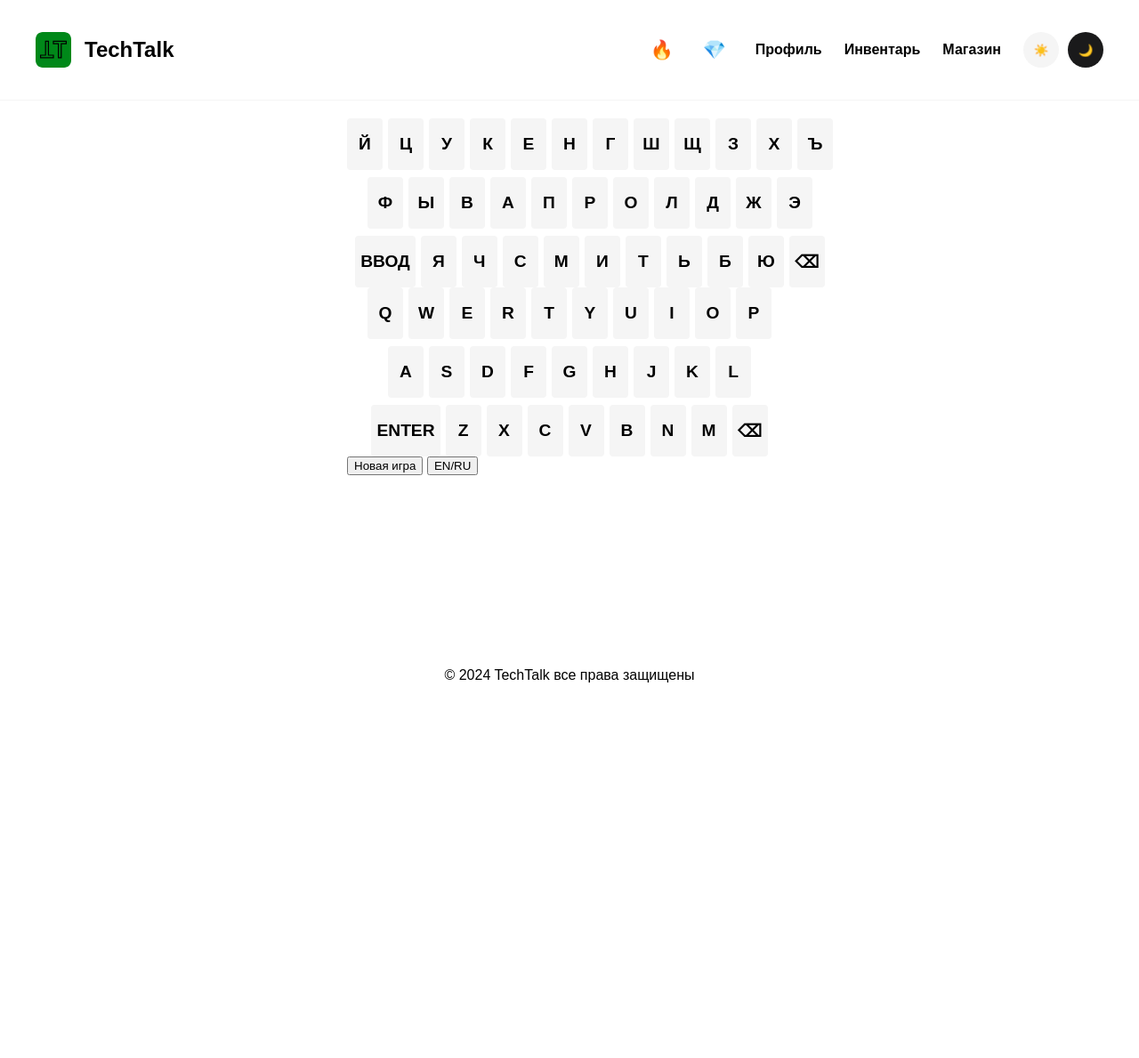
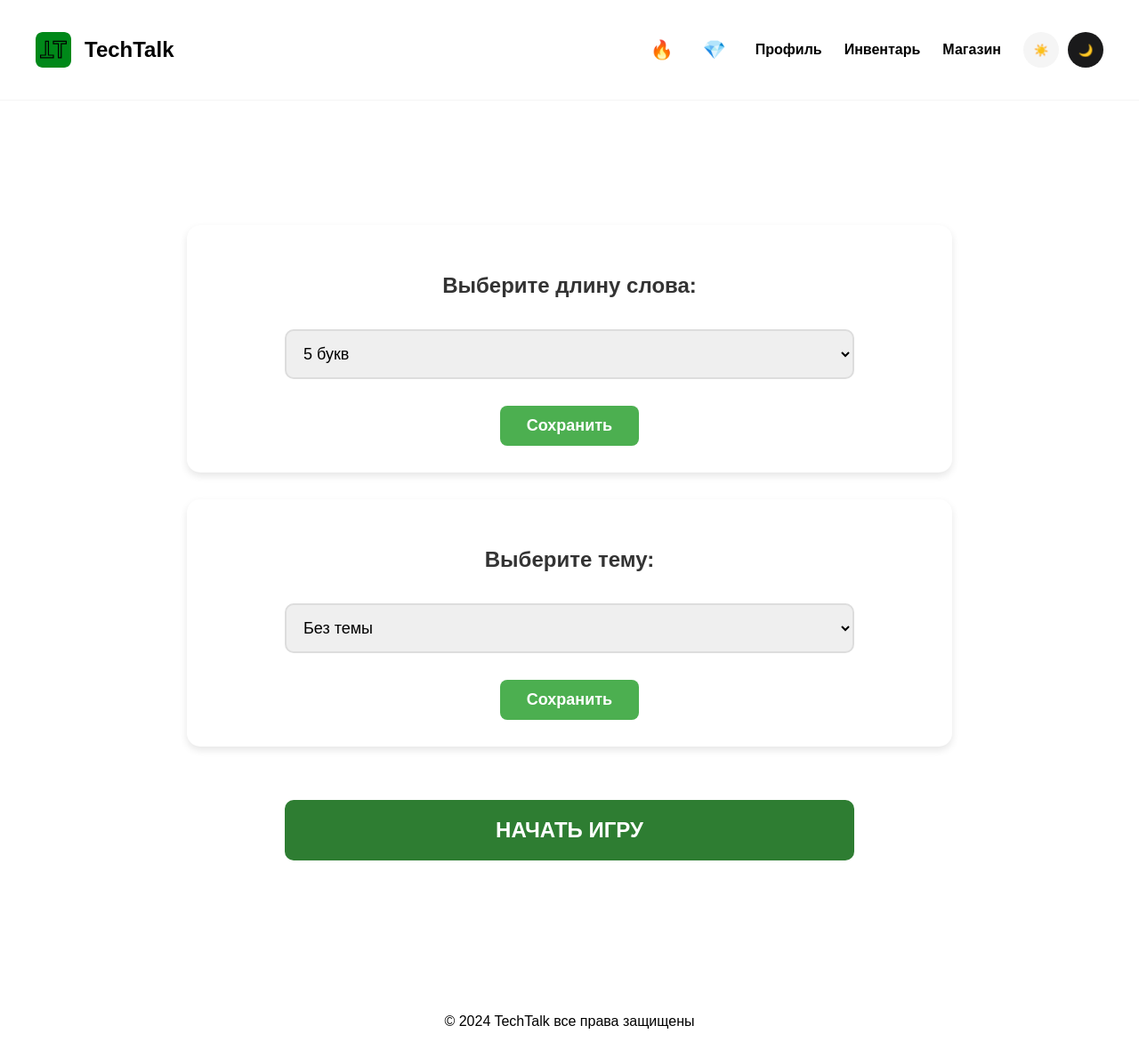
Before and after one commit to dany-simonov/TechTalk, a Flask app: page /game in a window 1280 px wide. Shown: the whole page at 89% size. Before the commit the page ends 767 px from the top, so only its background shows below. Run offline with Flask 3, Linux system fonts and the light colour scheme; data comes from the database, SQL or seed files in the repository; both versions use the stored data as it was after the commit.

Commit message:
creation of the game itself

```diff
--- a/techtalk/app.py
+++ b/techtalk/app.py
@@ -1,11 +1,14 @@
 from flask import Flask, render_template, request, jsonify, session, redirect
 from database import Database
 from config import Config
+from import_words import import_words_from_site
 
 app = Flask(__name__)
 app.config.from_object(Config)
 app.config['SECRET_KEY'] = '5e884898da28047151d0e56f8dc6292773603d0d6aabbdd62a11ef721d1542d8'
+
 db = Database()
+import_words_from_site()
 
 @app.route('/')
 def index():
@@ -76,22 +79,38 @@ def store():
 @app.route('/game')
 def game():
     lang = request.args.get('lang', 'ru')
-    if lang not in app.config['LANGUAGES']:
+    return render_template(f'pregame_{lang}.html', current_user={'nickname': 'Player'})
+
+@app.route('/start_game')
+def start_game():
+    lang = request.args.get('lang', 'ru')
+    length = request.args.get('length', 5, type=int)
+    theme = request.args.get('theme', 'none')
+
+    word = db.get_random_word(lang, length, theme)
+    if not word:
         return redirect('/')
 
-    session['language'] = lang
-    session['attempts'] = 0
-    word_pair = db.get_random_word(lang, app.config['GAME_WORD_LENGTH'])
+    session['game_word'] = word[0].upper()
+    session['game_lang'] = lang
 
-    if not word_pair:
-        return redirect('/')
+    if lang == 'ru':
+        return render_template('game_ru.html', current_user={'nickname': 'Player'})
+    else:
+        return render_template('game_en.html', current_user={'nickname': 'Player'})
 
-    session['word'] = word_pair[0].upper()
-    current_user = {
-        'nickname': session.get('nickname', 'guest'),
-        'id': session.get('user_id', None)
-    }
-    return render_template('game.html', lang=lang, current_user=current_user)
+
+
+@app.route('/get_word')
+def get_word():
+    length = request.args.get('length', 5, type=int)
+    lang = request.args.get('lang', 'ru')
+    word = db.get_random_word(lang, length)
+
+    if word:
+        session['game_word'] = word[0].upper()
+        return jsonify({'word': word[0].upper()})
+    return jsonify({'error': 'Word not found'})
 
 @app.route('/check', methods=['POST'])
 def check_word():
--- a/techtalk/static/css/game.css
+++ b/techtalk/static/css/game.css
@@ -1,7 +1,14 @@
+:root {
+    --correct-color: #4CAF50;
+    --present-color: #FFA726;
+    --absent-color: #757575;
+}
+
 .game-container {
     max-width: 500px;
     margin: 0 auto;
     padding: 20px;
+    min-height: calc(100vh - 160px);
 }
 
 .game-board {
@@ -13,12 +20,13 @@
 .game-row {
     display: flex;
     gap: 5px;
+    justify-content: center;
 }
 
 .game-cell {
     width: 60px;
     height: 60px;
-    border: 2px solid var(--gray-text);
+    border: 2px solid var(--border-color);
     border-radius: 4px;
     display: flex;
     justify-content: center;
@@ -26,11 +34,13 @@
     font-size: 2rem;
     font-weight: bold;
     text-transform: uppercase;
+    transition: all 0.2s ease;
 }
 
 .keyboard {
     display: grid;
     gap: 8px;
+    margin-top: 20px;
 }
 
 .keyboard-row {
@@ -49,15 +59,18 @@
     font-size: 1.2rem;
     font-weight: bold;
     cursor: pointer;
-    transition: background-color 0.2s;
+    transition: all 0.2s ease;
+    text-transform: uppercase;
 }
 
 .key:hover {
     opacity: 0.9;
+    transform: scale(1.05);
 }
 
-.key.wide {
+.key.special {
     min-width: 65px;
+    background-color: var(--accent-color);
 }
 
 .key.correct {
@@ -71,26 +84,61 @@
 }
 
 .key.absent {
-    background-color: var(--gray-text);
+    background-color: var(--absent-color);
     color: white;
 }
 
 .message {
     text-align: center;
     margin: 20px 0;
-    padding: 10px;
-    border-radius: 4px;
+    padding: 15px;
+    border-radius: 8px;
     font-weight: bold;
+    opacity: 0;
+    transform: translateY(-20px);
+    transition: all 0.3s ease;
 }
 
-.message.error {
-    background-color: #ff4444;
-    color: white;
+.message.show {
+    opacity: 1;
+    transform: translateY(0);
 }
 
-.message.success {
-    background-color: var(--correct-color);
+.controls {
+    display: flex;
+    justify-content: center;
+    gap: 15px;
+    margin-top: 20px;
+}
+
+.btn {
+    padding: 10px 20px;
+    border: none;
+    border-radius: 4px;
+    background-color: var(--accent-color);
     color: white;
+    font-weight: bold;
+    cursor: pointer;
+    transition: all 0.2s ease;
+}
+
+.btn:hover {
+    transform: scale(1.05);
+}
+
+.hidden {
+    display: none;
+}
+
+.word-length-selector {
+    margin-bottom: 20px;
+    text-align: center;
+}
+
+.word-length-selector select {
+    padding: 5px 10px;
+    font-size: 16px;
+    margin-left: 10px;
 }
 
 @media (max-width: 500px) {
@@ -103,10 +151,15 @@
     .key {
         min-width: 30px;
         height: 45px;
-        font-size: 1rem;
+        font-size: 0.9rem;
     }
 
-    .key.wide {
+    .key.special {
         min-width: 50px;
     }
+
+    .controls {
+        flex-direction: column;
+        align-items: center;
+    }
 }
--- a/techtalk/static/css/home_page.css
+++ b/techtalk/static/css/home_page.css
@@ -258,6 +258,30 @@ footer {
     font-weight: 600;
 }
 
+.language-selection {
+    display: flex;
+    justify-content: center;
+    gap: 20px;
+    margin-top: 50px;
+}
+
+.language-button {
+    display: inline-block;
+    padding: 15px 40px;
+    background-color: #4CAF50;
+    color: white;
+    text-decoration: none;
+    border-radius: 5px;
+    font-size: 18px;
+    font-weight: bold;
+    transition: transform 0.2s;
+}
+
+.language-button:hover {
+    transform: scale(1.05);
+}
+
+
 @media (max-width: 768px) {
     .language-buttons {
         flex-direction: column;
--- /dev/null
+++ b/techtalk/static/css/pregame.css
@@ -0,0 +1,65 @@
+.pregame-container {
+    max-width: 800px;
+    margin: 100px auto;
+    padding: 40px;
+    display: flex;
+    flex-direction: column;
+    align-items: center;
+}
+
+.settings-card {
+    background: white;
+    border-radius: 15px;
+    padding: 30px;
+    margin-bottom: 30px;
+    box-shadow: 0 4px 8px rgba(0,0,0,0.1);
+    width: 100%;
+    text-align: center;
+}
+
+.settings-card h3 {
+    font-size: 24px;
+    margin-bottom: 20px;
+    color: #333;
+}
+
+.pregame-select {
+    width: 80%;
+    padding: 15px;
+    margin: 15px 0;
+    border: 2px solid #ddd;
+    border-radius: 10px;
+    font-size: 18px;
+}
+
+.save-btn {
+    background: #4CAF50;
+    color: white;
+    border: none;
+    padding: 12px 30px;
+    border-radius: 8px;
+    cursor: pointer;
+    font-size: 18px;
+    margin-top: 15px;
+    font-weight: bold;
+}
+
+.start-game-btn {
+    background: #2E7D32;
+    color: white;
+    border: none;
+    padding: 20px 40px;
+    border-radius: 10px;
+    cursor: pointer;
+    font-size: 24px;
+    width: 80%;
+    margin-top: 30px;
+    font-weight: bold;
+    text-transform: uppercase;
+}
+
+.save-btn:hover, .start-game-btn:hover {
+    opacity: 0.9;
+    transform: scale(1.02);
+    transition: all 0.2s ease;
+}
--- a/techtalk/static/js/game.js
+++ b/techtalk/static/js/game.js
@@ -1,3 +1,8 @@
+let currentRow = 0;
+let currentCell = 0;
+let gameOver = false;
+let currentGuess = '';
+
 document.addEventListener('DOMContentLoaded', () => {
     const gameBoard = document.querySelector('.game-board');
     const keyboard = document.querySelector('.keyboard');
@@ -39,4 +44,116 @@ document.addEventListener('DOMContentLoaded', () => {
 
         keyboard.appendChild(keyboardRow);
     });
+
+    // Обработка физической клавиатуры
+    document.addEventListener('keydown', (e) => {
+        if (gameOver) return;
+
+        if (e.key === 'Enter') {
+            handleKeyPress('ВВОД');
+        } else if (e.key === 'Backspace') {
+            handleKeyPress('⌫');
+        } else if (/^[а-яА-ЯёЁ]$/.test(e.key)) {
+            handleKeyPress(e.key.toUpperCase());
+        }
+    });
 });
+
+function handleKeyPress(key) {
+    if (gameOver) return;
+
+    const currentRowElement = document.querySelectorAll('.game-row')[currentRow];
+    const cells = currentRowElement.querySelectorAll('.game-cell');
+
+    if (key === '⌫') {
+        if (currentCell > 0) {
+            currentCell--;
+            cells[currentCell].textContent = '';
+            currentGuess = currentGuess.slice(0, -1);
+        }
+    } else if (key === 'ВВОД') {
+        if (currentGuess.length === 5) {
+            checkGuess();
+        }
+    } else if (currentCell < 5) {
+        cells[currentCell].textContent = key;
+        currentGuess += key;
+        currentCell++;
+    }
+}
+
+function checkGuess() {
+    fetch('/check', {
+        method: 'POST',
+        headers: {
+            'Content-Type': 'application/json',
+        },
+        body: JSON.stringify({ guess: currentGuess })
+    })
+    .then(response => response.json())
+    .then(data => {
+        const currentRowElement = document.querySelectorAll('.game-row')[currentRow];
+        const cells = currentRowElement.querySelectorAll('.game-cell');
+
+        data.result.forEach((result, index) => {
+            cells[index].classList.add(result);
+            const key = document.querySelector(`.key[data-key="${currentGuess[index]}"]`);
+            if (key) {
+                if (result === 'correct') {
+                    key.classList.add('correct');
+                } else if (result === 'present' && !key.classList.contains('correct')) {
+                    key.classList.add('present');
+                } else if (result === 'absent' && !key.classList.contains('correct') && !key.classList.contains('present')) {
+                    key.classList.add('absent');
+                }
+            }
+        });
+
+        if (data.finished) {
+            gameOver = true;
+            if (data.word === currentGuess) {
+                showMessage('Поздравляем! Вы угадали слово!');
+            } else {
+                showMessage(`Игра окончена! Загаданное слово: ${data.word}`);
+            }
+        } else {
+            currentRow++;
+            currentCell = 0;
+            currentGuess = '';
+        }
+    });
+}
+
+function showMessage(text) {
+    const message = document.querySelector('.message');
+    message.textContent = text;
+    message.classList.add('show');
+}
+
+function changeWordLength(length) {
+    const gameBoard = document.getElementById('game-board');
+    gameBoard.innerHTML = '';
+
+    // Создаем 6 рядов
+    for (let i = 0; i < 6; i++) {
+        const row = document.createElement('div');
+        row.className = 'word-row';
+
+        // Создаем ячейки в соответствии с выбранной длиной
+        for (let j = 0; j < length; j++) {
+            const box = document.createElement('div');
+            box.className = 'letter-box';
+            row.appendChild(box);
+        }
+
+        gameBoard.appendChild(row);
+    }
+
+    // Запрашиваем новое слово с сервера
+    fetch(`/get_word?length=${length}&lang=${currentLanguage}`)
+        .then(response => response.json())
+        .then(data => {
+            currentWord = data.word;
+            resetGame();
+        });
+}
--- /dev/null
+++ b/techtalk/static/js/pregame.js
@@ -0,0 +1,25 @@
+let gameSettings = {
+    length: 5,
+    theme: 'none'
+};
+
+function saveLength(value) {
+    gameSettings.length = parseInt(value);
+    highlightSaveButton(event.target.parentElement.querySelector('.save-btn'));
+}
+
+function saveTheme(value) {
+    gameSettings.theme = value;
+    highlightSaveButton(event.target.parentElement.querySelector('.save-btn'));
+}
+
+function highlightSaveButton(button) {
+    button.style.background = '#45a049';
+    setTimeout(() => {
+        button.style.background = '#4CAF50';
+    }, 500);
+}
+
+function startGame() {
+    window.location.href = `/game?lang=${currentLanguage}&length=${gameSettings.length}&theme=${gameSettings.theme}`;
+}
--- a/techtalk/templates/index.html
+++ b/techtalk/templates/index.html
@@ -4,9 +4,9 @@
 <div class="container">
     <div class="language-select">
         <h2>Выберите язык</h2>
-        <div class="language-buttons">
-            <a href="{{ url_for('game', lang='ru') }}" class="lang-btn">Русский</a>
-            <a href="{{ url_for('game', lang='en') }}" class="lang-btn">English</a>
+        <div class="language-selection">
+            <a href="{{ url_for('game', lang='ru') }}" class="language-button">Русский</a>
+            <a href="{{ url_for('game', lang='en') }}" class="language-button">English</a>
         </div>
     </div>
 
--- /dev/null
+++ b/techtalk/templates/pregame_ru.html
@@ -0,0 +1,41 @@
+{% extends "base.html" %}
+
+{% block styles %}
+<link rel="stylesheet" href="{{ url_for('static', filename='css/pregame.css') }}">
+{% endblock %}
+
+{% block content %}
+<div class="pregame-container">
+    <div class="settings-card">
+        <h3>Выберите длину слова:</h3>
+        <select id="word-length" class="pregame-select" onchange="saveLength(this.value)">
+            <option value="4">4 буквы</option>
+            <option value="5" selected>5 букв</option>
+            <option value="6">6 букв</option>
+            <option value="7">7 букв</option>
+            <option value="8">8 букв</option>
+        </select>
+        <button class="save-btn">Сохранить</button>
+    </div>
+
+    <div class="settings-card">
+        <h3>Выберите тему:</h3>
+        <select id="word-theme" class="pregame-select" onchange="saveTheme(this.value)">
+            <option value="none">Без темы</option>
+            <option value="economics">Экономика</option>
+            <option value="business">Бизнес</option>
+            <option value="it">IT</option>
+        </select>
+        <button class="save-btn">Сохранить</button>
+    </div>
+
+    <button class="start-game-btn" onclick="startGame()">Начать игру</button>
+</div>
+{% endblock %}
+
+{% block scripts %}
+<script>
+    const currentLanguage = 'ru';
+</script>
+<script src="{{ url_for('static', filename='js/pregame.js') }}"></script>
+{% endblock %}
```
Also changed, not shown: techtalk/templates/game_en.html (added, +79 -0 lines), techtalk/templates/game_ru.html (renamed from techtalk/templates/game.html, +15 -38 lines), techtalk/templates/pregame_en.html (added, +41 -0 lines), techtalk.db, techtalk/techtalk.db.
